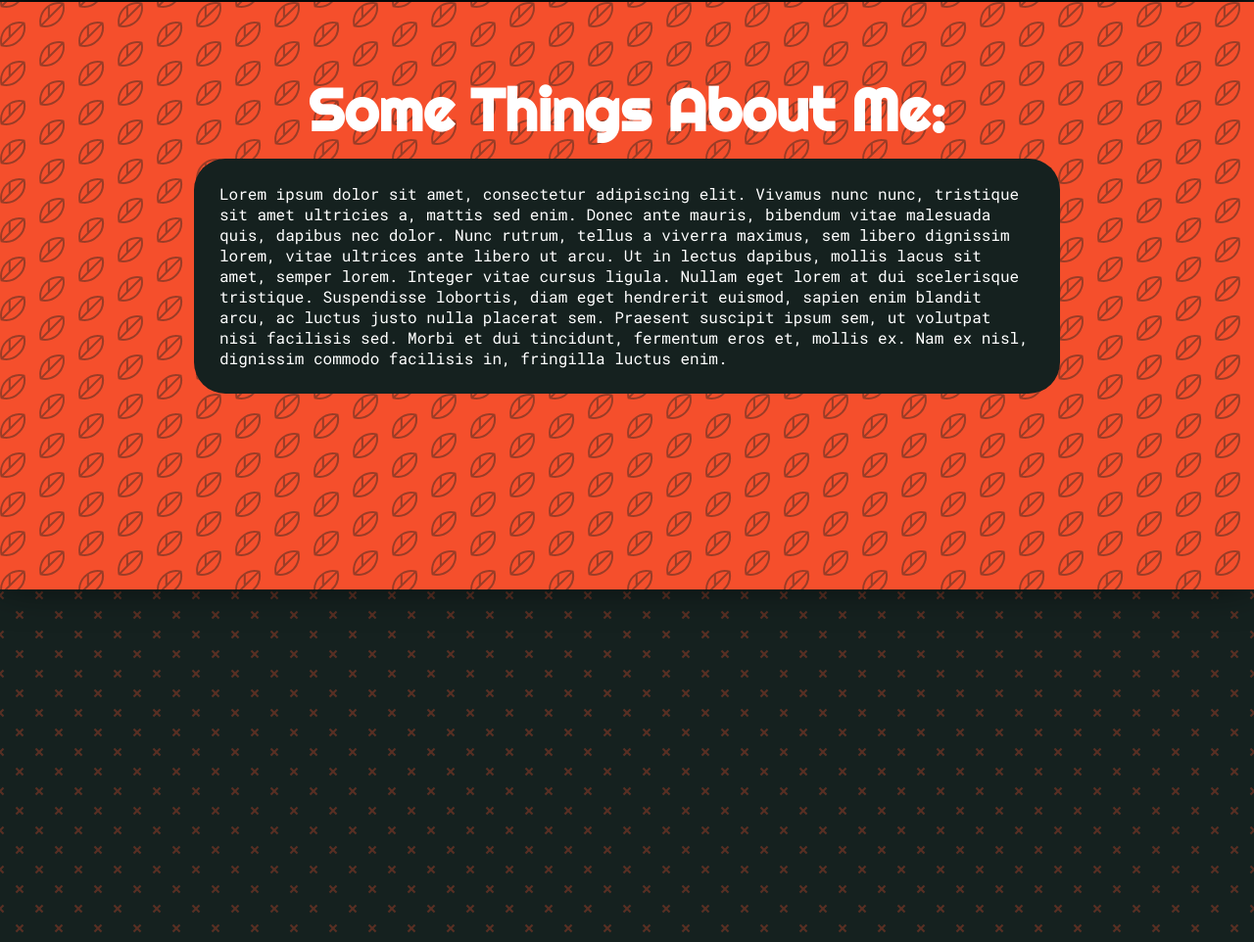
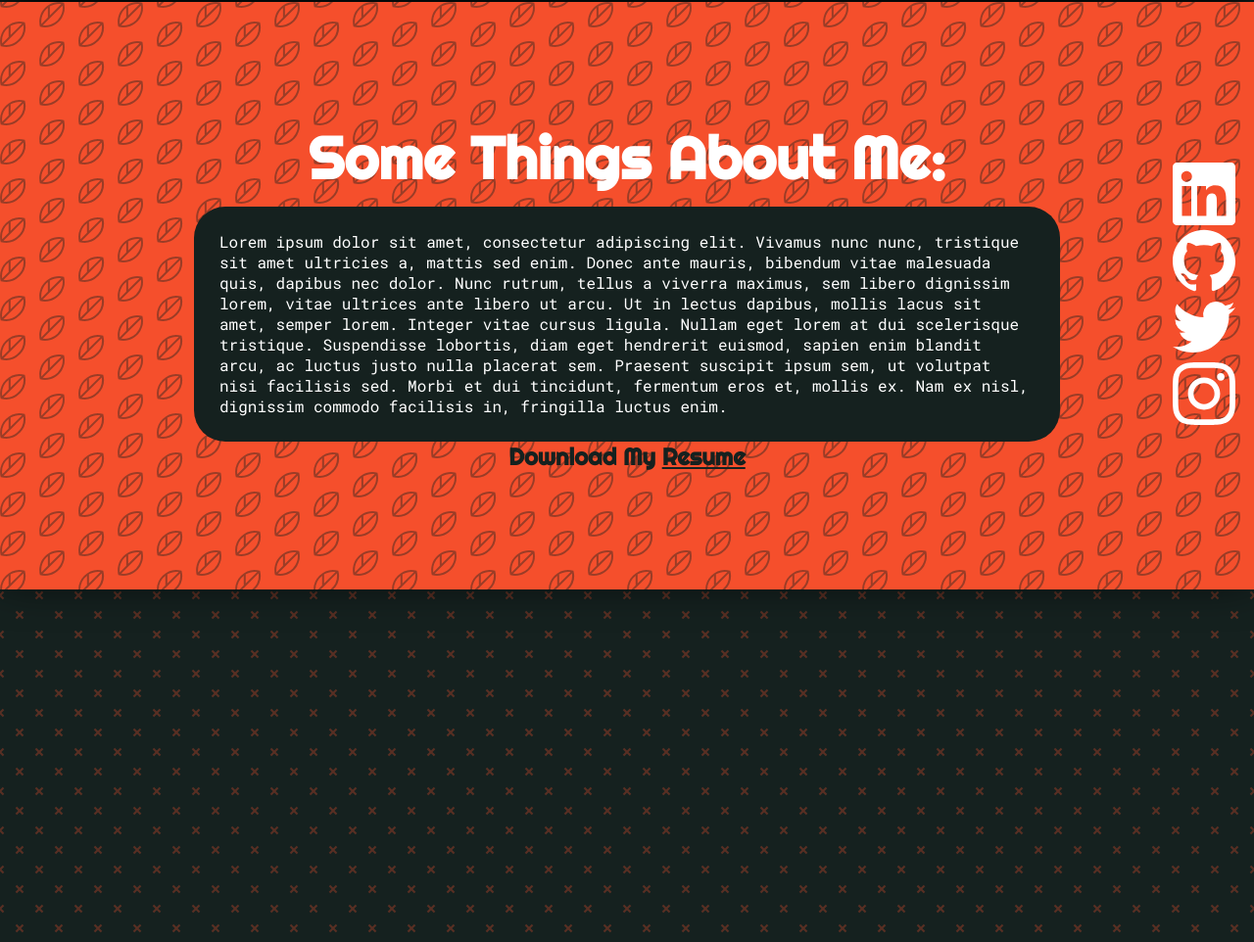
Before and after one commit to EthanMillet/Portfolio, a website: page index.html in a window 1280 px wide. Shown: the part 1712-2674 px from the top of the page at 98% size. Drawn offline with Linux system fonts and the light colour scheme.

Commit message:
finished up styling of about section

```diff
--- a/index.html
+++ b/index.html
@@ -100,12 +100,16 @@
             <div class="AboutTitle"><h2>Some Things About Me:</h2></div>
             <div class="AboutParagraph"> <p>Lorem ipsum dolor sit amet, consectetur adipiscing elit. Vivamus nunc nunc, tristique sit amet ultricies a, mattis sed enim. Donec ante mauris, bibendum vitae malesuada quis, dapibus nec dolor. Nunc rutrum, tellus a viverra maximus, sem libero dignissim lorem, vitae ultrices ante libero ut arcu. Ut in lectus dapibus, mollis lacus sit amet, semper lorem. Integer vitae cursus ligula. Nullam eget lorem at dui scelerisque tristique. Suspendisse lobortis, diam eget hendrerit euismod, sapien enim blandit arcu, ac luctus justo nulla placerat sem. Praesent suscipit ipsum sem, ut volutpat nisi facilisis sed. Morbi et dui tincidunt, fermentum eros et, mollis ex. Nam ex nisl, dignissim commodo facilisis in, fringilla luctus enim.</p> </div>
             <div class="links">
-                <a href="" class="TwitterImg"><img src="public/assets/svgs/twitter.svg" alt=""></a>
-                <a href="" class="InstagramIMG"> <img src="public/assets/svgs/instagram.svg" alt=""></a>
-                <a href="" class="LinkedinIMG"> <img src="public/assets/svgs/linkedinblk-.svg" alt=""></a>
-                <a href="" class="GithubIMG"> <img src="public/assets/svgs/githubblk.svg" alt=""></a>
-                <a href="" class="ResumeBTN"></a>
+                <a href="" class="LinkedinIMG socialIMG"> <img src="public/assets/svgs/linkedinblk-.svg" alt=""></a>
+                <a href="" class="GithubIMG socialIMG"> <img src="public/assets/svgs/githubblk.svg" alt=""></a>
+                <a href="" class="TwitterImg socialIMG"><img src="public/assets/svgs/twitter.svg" alt=""></a>
+                <a href="" class="InstagramIMG socialIMG"> <img src="public/assets/svgs/instagram.svg" alt=""></a>
             </div>
+
+            <div class="resumeHolder">
+                <h3 class="resumeText">Download My <a href="" class="resume">Resume</a></h2>
+            </div>
+
         </section>
 
 
--- a/public/css/styles.css
+++ b/public/css/styles.css
@@ -75,6 +75,10 @@ header {
     width: 28px;
     height: 28px;
     border-radius: 100%;
+  }
+
+  .linkimg:hover {
+    filter: brightness(0) saturate(100%) invert(95%) sepia(97%) saturate(14%) hue-rotate(213deg) brightness(104%) contrast(104%);;
   }
 
   .logoIMG {
@@ -294,10 +298,50 @@ header {
   }
 
   .links {
+    position: absolute;
+    width: 100%;
+    margin-right: 3%;
+    z-index: -10000;
     display: flex;
     flex-direction: row;
-    width: 50%;
-    height: 8rem;
+    align-items: center;
+    align-content: flex-end;
+    justify-content: space-around;
+    flex-direction: column;
+    align-self: center;
+    flex-wrap: wrap;
+
+  }
+
+  .socialIMG {
+    width: 5%;
+    height: auto;
+  }
+
+  .socialIMG:hover {
+    filter: brightness(0) saturate(100%) invert(8%) sepia(35%) saturate(427%) hue-rotate(120deg) brightness(99%) contrast(93%);
+  }
+
+  .resumeHolder {
+
+  }
+
+  .resumeText {
+    text-align: center;
+    color: var(--darkshades);
+    font-family: var(--handdrawn);
+    font-size: 3vh;
+    z-index: 1000;
+  }
+
+  .resumeText a {
+
+    color: var(--darkshades);
+    text-decoration: underline;
+  }
+
+  .resume:hover {
+    color: white
   }
 
   #ContactMe {
```
